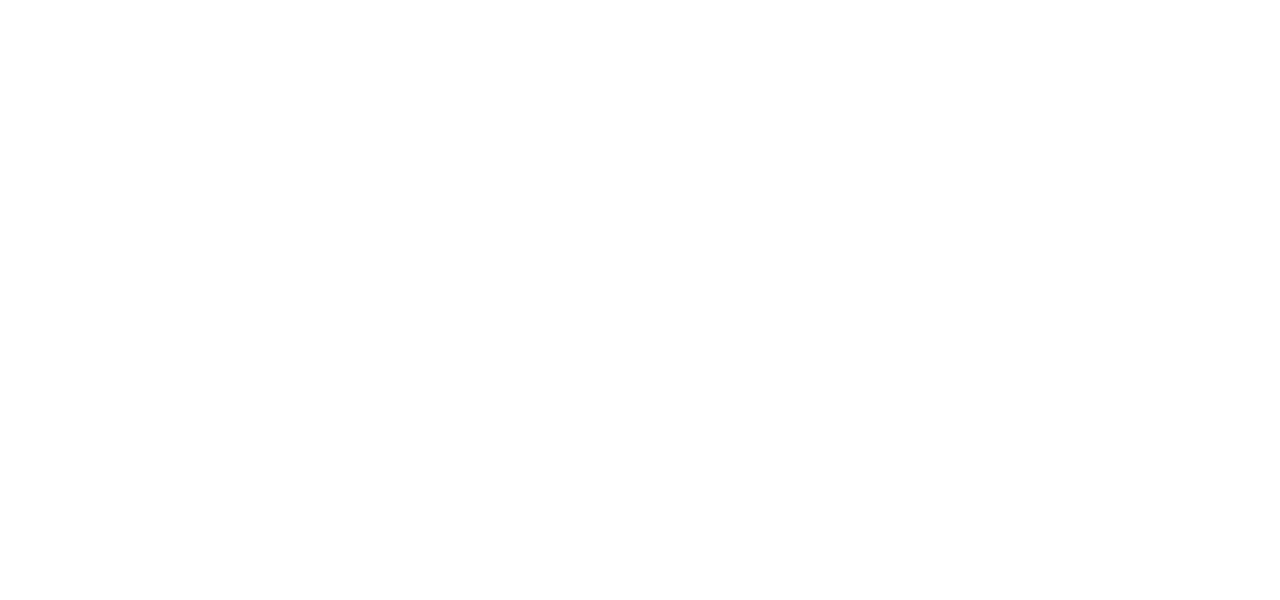
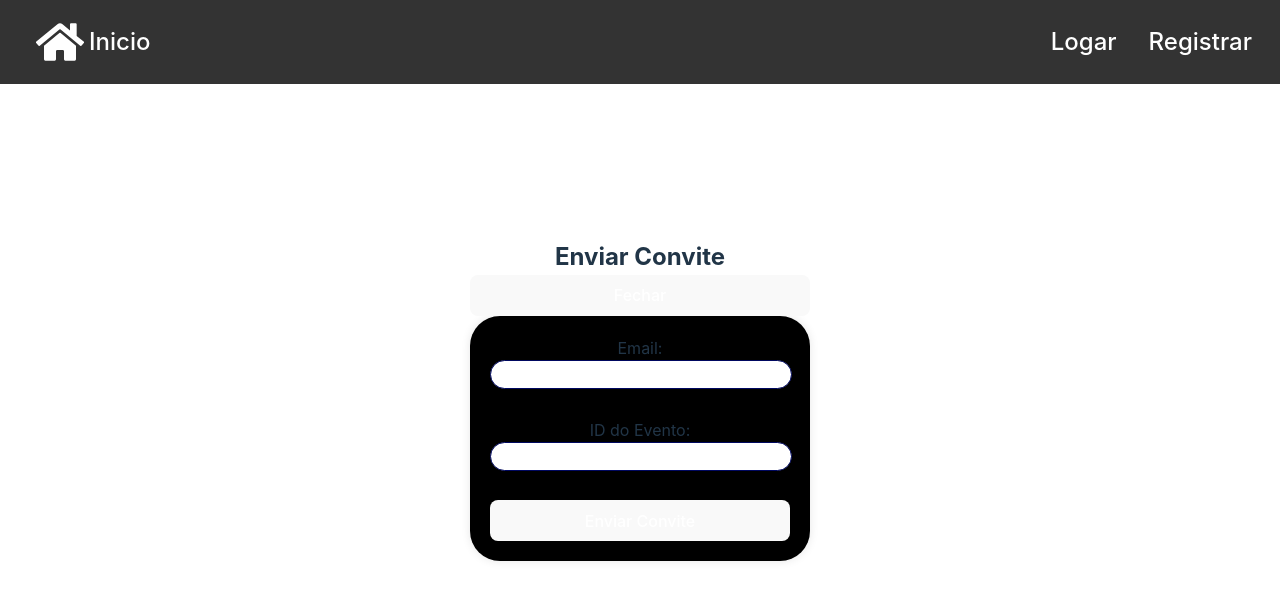
Before and after one commit to ArielAioES/ProjetoAgenda, a React (Vite) app in the folder front-vite-react/front-vite-react/: page /emailForm/1 in a window 1280 px wide. Before the commit this address had no page. Shown: the top 600 px of the page. Built offline with nearby package versions, Linux system fonts and the light colour scheme.

Commit message:
enviando email ao convidado

```diff
--- a/front-vite-react/front-vite-react/package.json
+++ b/front-vite-react/front-vite-react/package.json
@@ -28,6 +28,7 @@
     "react-dom": "^18.2.0",
     "react-icons": "^5.1.0",
     "react-router-dom": "^6.22.3",
+    "resend": "^3.2.0",
     "styled-components": "^6.1.8"
   },
   "devDependencies": {
--- a/front-vite-react/front-vite-react/src/Components/Content.jsx
+++ b/front-vite-react/front-vite-react/src/Components/Content.jsx
@@ -8,6 +8,7 @@ import Logout from "../Pages/Logout";
 import User from "../Pages/User";
 import ShowEvent from "../Pages/ShowEvent";
 import App from "../App";
+import EmailForm from "./InviteUser";
 
 const AppRoutes = () => {
     return (
@@ -21,6 +22,7 @@ const AppRoutes = () => {
                     <Route path="/event" element={<NewEvent />} />
                     <Route path="/user" element={<User />} />
                     <Route path="/event/:id" element={<ShowEvent />} />
+                    <Route path="/emailForm/:event_id" Component={EmailForm}/>
                     <Route path="/logout" element={<Logout />} />
                 </Route>
             </Routes>
--- /dev/null
+++ b/front-vite-react/front-vite-react/src/Components/InviteUser.jsx
@@ -0,0 +1,104 @@
+import React, { useState } from 'react';
+import { API_URL } from './config';
+import { Resend } from 'resend';
+
+const EmailForm = ({ onClose }) => {
+  const [email, setEmail] = useState('');
+  const [event_id, setEventId] = useState('');
+  const [loading, setLoading] = useState(false);
+  const [message, setMessage] = useState('');
+  const [error, setError] = useState('');
+  const [showOverlay, setShowOverlay] = useState(true);
+
+  const handleClose = () => {
+    setShowOverlay(false);
+    onClose();
+  };
+
+  const resend = new Resend('re_EcZzsvEU_QTFuPXHqPGDLQCHQsgv3x9KF');
+
+  const handleEmailChange = (e) => {
+    setEmail(e.target.value);
+  };
+
+  const handleEventIdChange = (e) => {
+    setEventId(e.target.value);
+  };
+
+  const handleSubmit = async (e) => {
+    e.preventDefault();
+    setLoading(true);
+
+    try {
+      const eventResponse = await fetch(`${API_URL}/api/${event_id}/getEventDetails`, {
+        method: 'GET',
+      });
+
+      if (!eventResponse.ok) {
+        throw new Error('Failed to fetch event details');
+      }
+
+      const eventData = await eventResponse.json();
+
+      // Send the user's invitation to the backend
+      const inviteResponse = await fetch(`${API_URL}/api/${event_id}/inviteUser`, {
+        method: 'POST',
+        headers: {
+          'Content-Type': 'application/json',
+        },
+        body: JSON.stringify({ email, eventData }),
+      });
+
+      if (!inviteResponse.ok) {
+        throw new Error('Failed to send invitation');
+      }
+
+      const inviteData = await inviteResponse.json();
+      setMessage(inviteData.message);
+      setEmail('');
+      setEventId('');
+
+      await resend.emails.send({
+        from: 'Acme <onboarding@resend.dev>',
+        to: email,
+        subject: 'Convite para o evento',
+        html: `<p>Participe do meu evento. Clique <a href="${API_URL}/login?eventId=${event_id}">aqui</a> para fazer login e acessar o evento</p>`,
+      });
+
+
+    } catch (error) {
+      setError(error.message);
+    } finally {
+      setLoading(false);
+    }
+  };
+
+
+  return (
+    <div className={`EmailForm ${showOverlay ? 'show' : ''}`}>
+      <div className="modal">
+      <h2>Enviar Convite</h2>
+      <button className="close-button" onClick={handleClose}>Fechar</button>
+      <form onSubmit={handleSubmit}>
+        <label>
+          Email:
+          <input type="email" value={email} onChange={handleEmailChange} />
+        </label>
+        <br />
+        <label>
+          ID do Evento:
+          <input type="text" value={event_id} onChange={handleEventIdChange} />
+        </label>
+        <br />
+        <button type="submit" disabled={loading}>
+          {loading ? 'Enviando...' : 'Enviar Convite'}
+        </button>
+      </form>
+      {message && <p>{message}</p>}
+      {error && <p>Erro: {error}</p>}
+    </div>
+    </div>
+  );
+};
+
+export default EmailForm;
--- a/front-vite-react/front-vite-react/src/Pages/Calendar.jsx
+++ b/front-vite-react/front-vite-react/src/Pages/Calendar.jsx
@@ -43,9 +43,14 @@ const Calendar = () => {
         navigate(`/event/${info.event.id}`);
     };
 
+    const handleCreateEvent = () => {
+        navigate (`/event`);
+    };
+
     return (
         <motion.div
             className="calendar-container"
+            eventClick={handleCreateEvent}
             initial={{ opacity: 0, y: -50 }}
             animate={{ opacity: 1, y: 0 }}
             transition={{ duration: 0.5 }}
--- a/front-vite-react/front-vite-react/src/Pages/ShowEvent.jsx
+++ b/front-vite-react/front-vite-react/src/Pages/ShowEvent.jsx
@@ -5,12 +5,14 @@ import { motion } from 'framer-motion';
 import { tokenAtom } from '../Components/atoms/atoms';
 import { API_URL } from '../Components/config';
 import '../Pages/Css/ShowEvent.css';
+import EmailForm from '../Components/InviteUser';
 
 const ShowEvent = () => {
     const { id } = useParams();
     const [eventData, setEventData] = useState(null);
-    const [users, setUsers] = useState([]);
+    const [users] = useState([]);
     const [token] = useAtom(tokenAtom);
+    const [showInviteModal, setShowInviteModal] = useState(false);
 
     useEffect(() => {
         const fetchEventData = async () => {
@@ -38,9 +40,18 @@ const ShowEvent = () => {
         fetchEventData();
     }, [id, token]);
 
+
     if (!eventData) {
         return <div className="loading">Carregando...</div>;
     }
+
+    const handleInviteClick = () => {
+        setShowInviteModal(true);
+    };
+
+    const handleCloseModal = () => {
+        setShowInviteModal(false);
+    };
 
     return (
         <motion.div
@@ -61,6 +72,9 @@ const ShowEvent = () => {
                 <h3>Duração: {eventData.duration} horas</h3>
                 <h3>Descrição do evento: {eventData.description}</h3>
 
+                <button onClick={handleInviteClick}>Enviar Convite</button>
+                {showInviteModal && <EmailForm onClose={handleCloseModal}/>}
+
                 <ul>
                     {users.map(user => (
                         <li key={user.id}>{user.username}</li>
```
Also changed, not shown: 2 other files (tests, documents, lock files or other folders).
